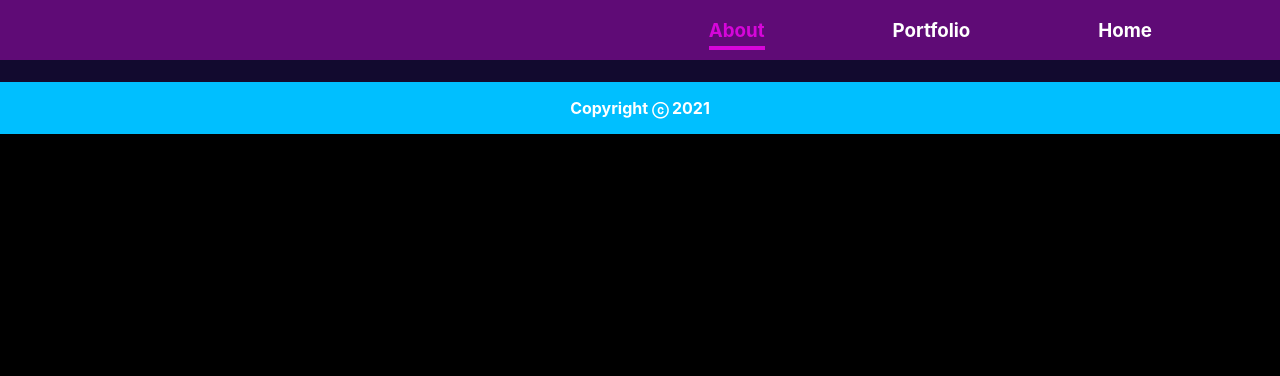
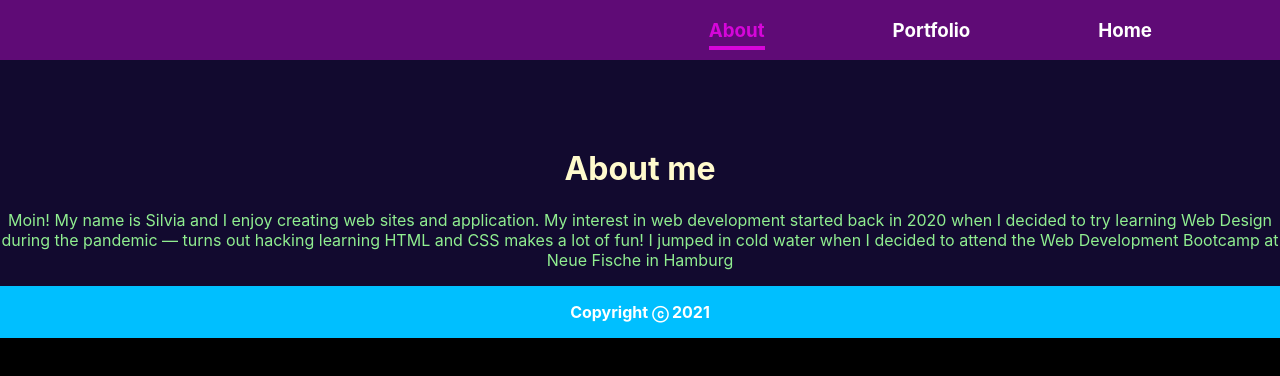
Before and after one commit to SilviaBaer/portfolio-website, a React (Create React App) app in the folder portfolio-website/: page /about in a window 1280 px wide. Shown: the top 376 px of the page. Built offline with nearby package versions, Linux system fonts and the light colour scheme.

Commit message:
🚧 add about info

```diff
--- a/portfolio-website/src/pages/about.js
+++ b/portfolio-website/src/pages/about.js
@@ -4,6 +4,14 @@ import styles from "../pages/about.module.css"
 
 export default function About() {
     return (
-        <h1 className={styles.title}>About me</h1>
+        <div>
+            <h1 className={styles.title}>About me</h1>
+            <p className={styles.p}>Moin! My name is Silvia and I enjoy creating web sites and application.
+            My interest in web development started back in 2020 when I decided to try learning Web Design during the pandemic
+            — turns out hacking learning HTML and CSS makes a lot of fun!
+
+            I jumped in cold water when I decided to attend the Web Development Bootcamp at Neue Fische in Hamburg</p>
+        </div>
+
     )
 }
--- a/portfolio-website/src/pages/about.module.css
+++ b/portfolio-website/src/pages/about.module.css
@@ -1,3 +1,8 @@
 .title {
+    padding-top: 10%;
     color: lemonchiffon;
 }
+
+.p {
+    color:lightgreen
+}
--- a/portfolio-website/src/pages/welcome.module.css
+++ b/portfolio-website/src/pages/welcome.module.css
@@ -1,11 +1,9 @@
 .wrapper {
-
     display: flex;
     flex-direction: row;
     flex-wrap: wrap;
     align-content: stretch;
     justify-content: space-around;
-    align-items: baseline;
     background-color: #120a2f;
 }
 
@@ -27,11 +25,11 @@
 	}
 
     .pro {
-margin-top: 50%;
+margin-top: 5%;
     }
 @media (min-width: 700px) {
     .pro {
-        min-width: 45%
+        min-width: 30%
     }
 
 }
```
